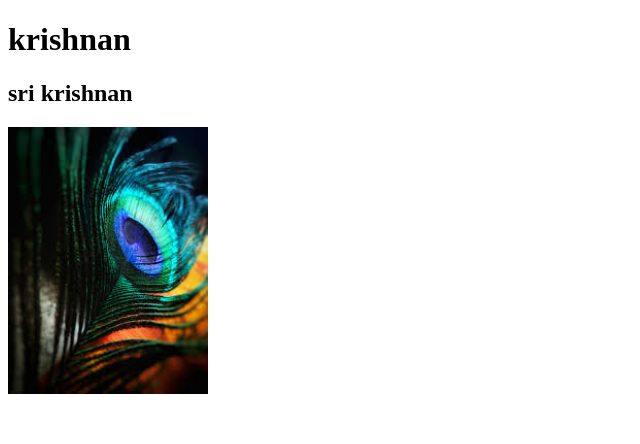
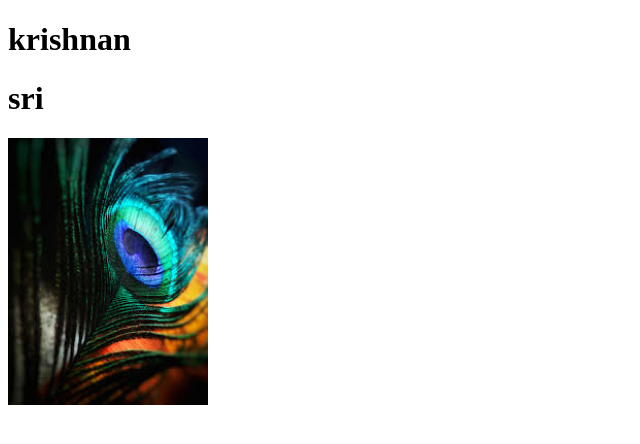
Before and after one commit to 19Prasanth/first-project, a plain HTML site: page Index.html in a window 1280 px wide. Shown: the whole page, without its empty margins (0-640 px from the left). Drawn offline with Linux system fonts and the light colour scheme.

Commit message:
added sri

```diff
--- a/Index.html
+++ b/Index.html
@@ -7,7 +7,7 @@
 </head>
 <body>
     <h1>krishnan</h1>
-    <h2>sri krishnan</h2>
+    <h1>sri</h1>
     <img width="200px" src="profile.jpg" alt="">
 </body>
 </html>
```
